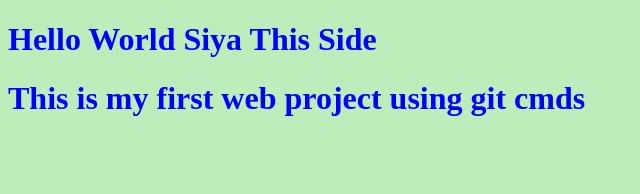
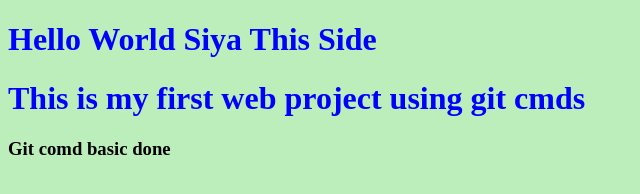
Before and after one commit to siya214/Web-dev-fundamentals, a plain HTML site: page index.html in a window 1280 px wide. Shown: the whole page, without its empty margins (0-640 px from the left). Drawn offline with Linux system fonts and the light colour scheme.

Commit message:
basic part done

```diff
--- a/index.html
+++ b/index.html
@@ -9,6 +9,7 @@
 <body>
     <h1>Hello World Siya This Side</h1>
     <h1>This is my first web project using git cmds</h1>
+    <h3>Git comd basic done</h3>
 </body>
 <script src="index.js"></script>
 </html>
```
